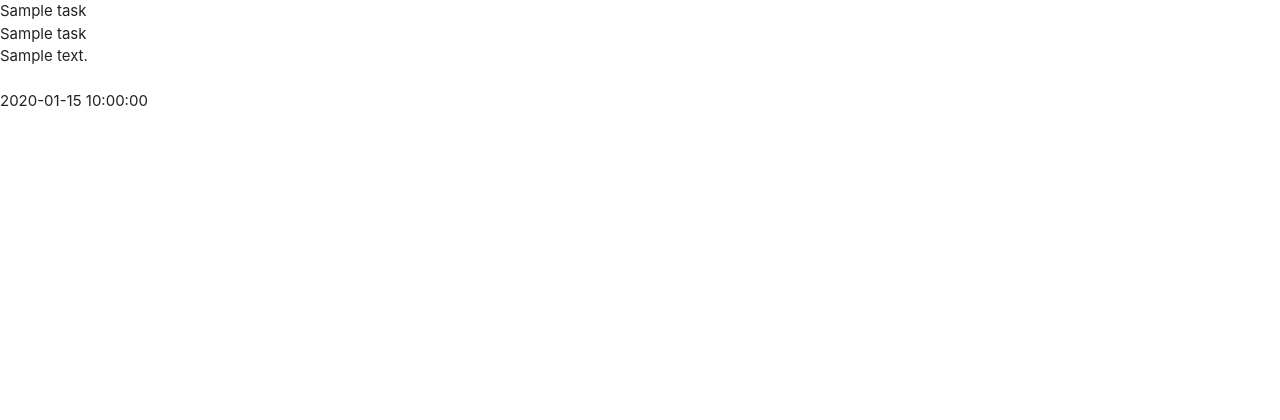
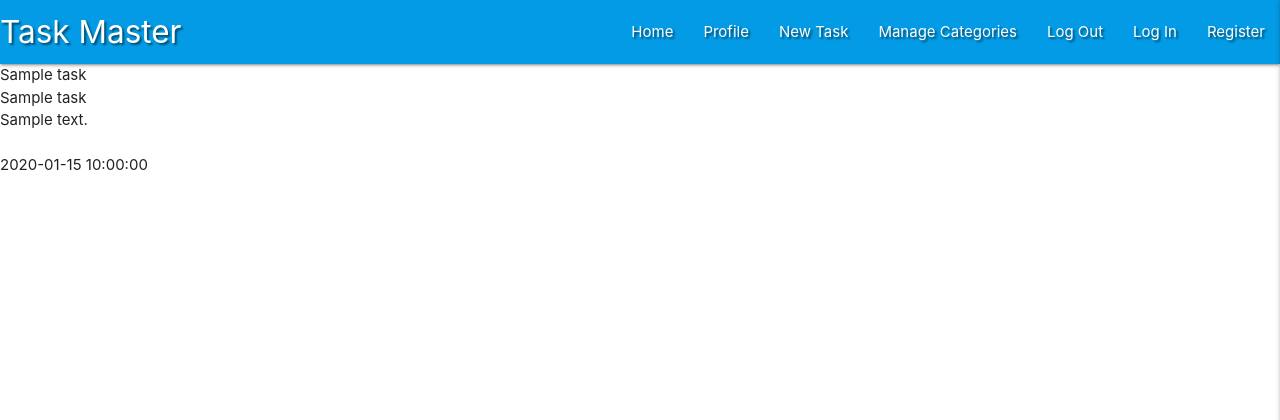
Before and after one commit to svickery/flask-task-manager-project, a Flask app: page / in a window 1280 px wide. Shown: the top 420 px of the page. Run offline with Flask 2, Linux system fonts and the light colour scheme; a database or web service that is not in the repository returns one stand-in record (values such as "Sample title"); some libraries are stand-ins or nearby versions.

Commit message:
Add Materialize Navbar and Sidenav

```diff
--- a/static/css/style.css
+++ b/static/css/style.css
@@ -0,0 +1,3 @@
+.text-shadow {
+    text-shadow: 2px 2px 2px rgba(0, 0, 0, 0.5);
+}
--- a/static/js/script.js
+++ b/static/js/script.js
@@ -0,0 +1,3 @@
+$(document).ready(function(){
+    $('.sidenav').sidenav({ edge: "right" });
+  });
--- a/templates/base.html
+++ b/templates/base.html
@@ -12,6 +12,41 @@
     <title>Task Manager</title>
 </head>
 <body>
+
+    <header>
+        <!--Top navbar-->
+        <nav class="nav-extended text-shadow light-blue darken-1">
+            <div class="nav-wrapper">
+                <a href="{{ url_for('get_tasks') }}" class="brand-logo">Task Master</a>
+                <a href="#" data-target="mobile-demo" class="sidenav-trigger right"><i class="fas fa-bars"></i></a>
+                <ul class="right hide-on-med-and-down">
+                    <li><a href="{{ url_for('get_tasks') }}">Home</a></li>
+                    <li><a href="#">Profile</a></li>
+                    <li><a href="#">New Task</a></li>
+                    <li><a href="#">Manage Categories</a></li>
+                    <li><a href="#">Log Out</a></li>
+                    <li><a href="#">Log In</a></li>
+                    <li><a href="#">Register</a></li>
+                </ul>
+            </div>
+        </nav>
+
+
+        <!--Mobile Sidenav-->
+
+        <ul class="sidenav" id="mobile-demo">
+            <li><h4 class="center-align light-blue-text text-darken-4">Task Manager</h4></li>
+            <li><a href="{{ url_for('get_tasks') }}">Home</a></li>
+            <li><a href="#">Profile</a></li>
+            <li><a href="#">New Task</a></li>
+            <li><a href="#">Manage Categories</a></li>
+            <li><a href="#">Log Out</a></li>
+            <li><a href="#">Log In</a></li>
+            <li><a href="#">Register</a></li>
+        </ul>
+    </header>
+
+
     {% block content %}
     {% endblock %}
 
```
